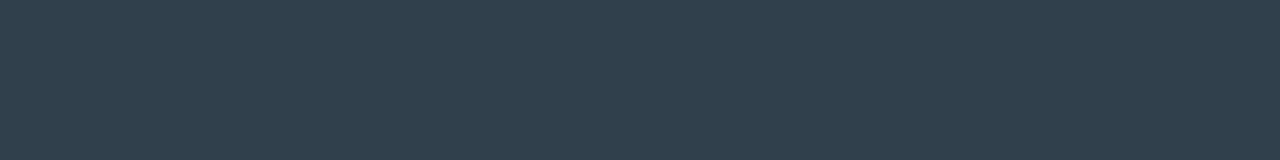
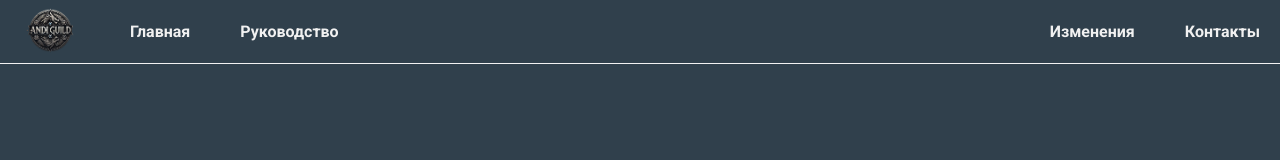
Before and after one commit to Andival-Sei/modding_guild, a website: page index.html in a window 1280 px wide. Drawn offline with nearby package versions, Linux system fonts and the light colour scheme; files that its build step writes are made by us from their sources.

Commit message:
Добавить навигацию в заголовок и стили для него

```diff
--- a/index.html
+++ b/index.html
@@ -17,7 +17,34 @@
     <header class="header">
       <div class="container">
         <div class="header__wrapper">
+          <nav class="header__nav nav">
 
+            <ul class="header__nav-list">
+              <li class="header__nav-item">
+                <img
+                  src="assets/webp/logo_png.webp"
+                  alt="logo"
+                  class="nav__logo nav__item"
+                />
+              </li>
+              <li class="header__nav-item nav__item">
+                <a href="#" class="header__nav-item-link">Главная</a>
+              </li>
+              <li class="header__nav-item nav__item">
+                <a href="#" class="header__nav-item-link">Руководство</a>
+              </li>
+            </ul>
+
+            <ul class="header__nav-list-right">
+              <li class="header__nav-item nav__item">
+                <a href="#" class="header__nav-item-link">Изменения</a>
+              </li>
+              <li class="header__nav-item nav__item">
+                <a href="#" class="header__nav-item-link">Контакты</a>
+              </li>
+              <!-- Добавьте дополнительные элементы по необходимости -->
+            </ul>
+          </nav>
         </div>
       </div>
     </header>
--- a/styles/_basic.scss
+++ b/styles/_basic.scss
@@ -20,6 +20,7 @@ time, mark, audio, video {
 	font-size: 100%; /* Устанавливаем размер шрифта по умолчанию */
 	font: inherit; /* Наследуем шрифт */
 	vertical-align: baseline; /* Выравниваем по базовой линии */
+	box-sizing: border-box; /* Устанавливаем box-sizing */
 }
 
 /* Сброс отображения HTML5 элементов для старых браузеров */
@@ -31,6 +32,11 @@ footer, header, hgroup, menu, nav, section {
 body {
 	line-height: 1; /* Устанавливаем межстрочный интервал */
 	font-family: 'Roboto', sans-serif; /* Устанавливаем основной шрифт */
+}
+
+a {
+	color: inherit;
+	text-decoration: none;
 }
 
 ol, ul {
@@ -51,3 +57,8 @@ table {
 	border-collapse: collapse; /* Убираем промежутки между ячейками */
 	border-spacing: 0; /* Устанавливаем расстояние между ячейками в 0 */
 }
+
+.container {
+	max-inline-size: 1240px;
+	margin: 0 auto; /* Центрируем контейнер */
+}
--- /dev/null
+++ b/styles/_header.scss
@@ -0,0 +1,46 @@
+@use 'variables' as v;
+
+
+.header {
+	color: v.$color_white;
+	height: 64px;
+	border-bottom: 1px solid v.$color_white;
+	&__wrapper {
+
+	}
+
+	&__nav {}
+
+	&__nav-list {
+		display: flex;
+		align-items: center;
+		gap: 50px; // Добавляем расстояние между элементами
+	}
+
+	&__nav-item {
+		row-gap: 50px;
+		font-weight: 600;
+	}
+
+	&__nav-item-link {
+		&:hover {
+			color: v.$color_lightBlue;
+		}
+	}
+	&__nav-list-right {
+		margin-left: auto;
+		display: flex;
+		align-items: center;
+		gap: 50px;
+	}
+}
+
+.nav {
+	display: flex;
+	&__logo {
+		width: 60px;
+		height: 60px;
+	}
+
+	&__item {}
+}
--- /dev/null
+++ b/styles/_importer.scss
@@ -0,0 +1,3 @@
+@forward 'variables';
+@forward 'basic';
+@forward 'header';
--- a/styles/index.scss
+++ b/styles/index.scss
@@ -1,6 +1,4 @@
-@use 'variables';
-@use 'basic';
-
+@use 'importer';
 
 body {
 	background-color: #30404c;
```
Lines whose indentation alone changed are shown as unchanged.
